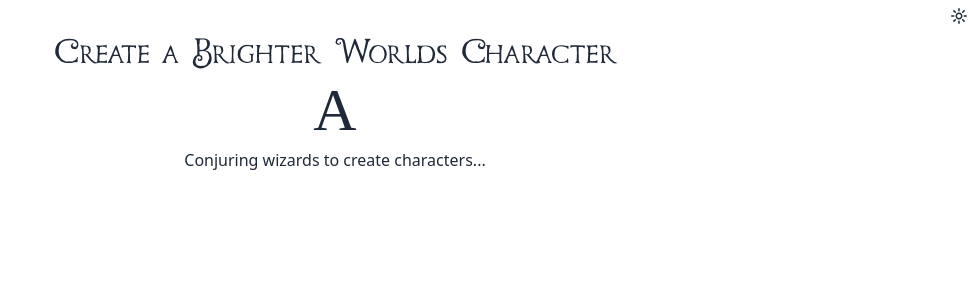
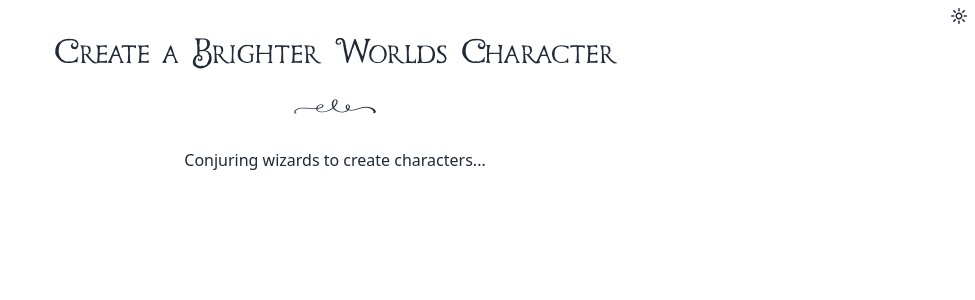
Before and after one commit to ttrpgtools/brighter-worlds, a SvelteKit app: page /character/new in a window 1280 px wide. Shown: the top 300 px of the page, without its empty margins (305-1280 px from the left). Built offline with nearby package versions, Linux system fonts and the light colour scheme.

Commit message:
Font and UI tweaks

```diff
--- a/src/app.postcss
+++ b/src/app.postcss
@@ -3,6 +3,14 @@
     font-family: 'Ander Brush';
     src: local('Ander Brush'),
          url('/fonts/ander-brush.woff');
+    font-weight: normal;
+    font-style: normal;
+}
+
+@font-face {
+    font-family: 'Ander Symbols';
+    src: local('Ander Symbols'),
+         url('/fonts/ander-symbols.woff');
     font-weight: normal;
     font-style: normal;
 }
--- a/src/routes/+page.svelte
+++ b/src/routes/+page.svelte
@@ -2,8 +2,8 @@
   <title>Brighter Worlds Tools</title>
 </svelte:head>
 <main class="p-8 flex flex-col items-center justify-center gap-2 min-h-screen">
-  <h2 class="font-title text-4xl">Welcome to</h2>
-  <h1 class="font-title text-6xl"><a href="https://brighterworldsrpg.com" class="text-purple-700 dark:text-purple-300">Brighter Worlds</a></h1>
+  <h2 class="font-title text-4xl text-center">Welcome to</h2>
+  <h1 class="font-title text-6xl text-center"><a href="https://brighterworldsrpg.com" class="text-purple-700 dark:text-purple-300">Brighter Worlds</a></h1>
   <div class="font-symbol text-6xl">A</div>
   <a href="/character/new" class="font-subtitle text-2xl rounded-full bg-purple-300 dark:bg-purple-700 hover:bg-purple-200 dark:hover:bg-purple-800  text-purple-900 dark:text-purple-100 px-6 pb-2 pt-2.5">Create A Character</a>
   <a href="/character" class="font-subtitle text-2xl rounded-full bg-purple-300 dark:bg-purple-700 hover:bg-purple-200 dark:hover:bg-purple-800  text-purple-900 dark:text-purple-100 px-6 pb-2 pt-2.5">Character Sheet</a>
--- a/src/routes/character/+page.svelte
+++ b/src/routes/character/+page.svelte
@@ -10,11 +10,11 @@
       <span class="block font-symbol text-6xl h-4 relative -top-6 text-purple-500">j</span>
     </div>
     <div class="relative md:col-span-2 flex-1 bg-white dark:bg-gray-900 p-0 shadow-xl dark:shadow-purple-400/20 ring-1 ring-gray-900/5 rounded-lg flex flex-row gap-4 items-end">
-      <div class="flex-1 flex-grow">
-        <input type="text" class="w-full border-0 dark:bg-gray-900 placeholder-shown:bg-gray-100 dark:placeholder-shown:bg-black focus:border-purple-600 focus:ring-0 font-title text-3xl p-4 rounded-l-lg" placeholder="Name" value="Choppy Pete">
+      <div class="flex-1 flex-grow h-full w-3/4">
+        <input type="text" class="w-full border-0 dark:bg-gray-900 placeholder-shown:bg-gray-100 dark:placeholder-shown:bg-black focus:border-purple-600 focus:ring-0 font-title text-3xl p-4 rounded-l-lg h-full" placeholder="Name" value="Choppy Pete">
       </div>
-      <div class="h-full">
-        <input type="text" class="border-0 w-full dark:bg-gray-900 placeholder-shown:bg-gray-100 dark:placeholder-shown:bg-black focus:border-purple-600 focus:ring-0 font-title text-2xl p-4 rounded-r-lg h-full" placeholder="Pronouns" value="he/them">
+      <div class="h-full w-1/4 min-w-[8.125rem]">
+        <input type="text" class="border-0 w-full  dark:bg-gray-900 placeholder-shown:bg-gray-100 dark:placeholder-shown:bg-black focus:border-purple-600 focus:ring-0 font-title text-2xl p-4 rounded-r-lg h-full" placeholder="Pronouns" value="he/them">
       </div>
     </div>
     <div class="relative overflow-hidden rounded-lg bg-white shadow-xl dark:bg-gray-900 dark:shadow-purple-400/20 ring-1 ring-gray-900/5  flex flex-col gap-6">
--- a/src/routes/character/new/+page.svelte
+++ b/src/routes/character/new/+page.svelte
@@ -2,9 +2,9 @@
   <title>Create a Brighter Worlds character</title>
 </svelte:head>
 <main class="p-8 flex flex-col items-center gap-2 min-h-screen">
-  <h2 class="font-title text-4xl">Create a Brighter Worlds Character</h2>
+  <h2 class="font-title text-4xl text-center">Create a Brighter Worlds Character</h2>
   <div class="font-symbol text-6xl">A</div>
-  <p>
+  <p class="text-center">
     Conjuring wizards to create characters...
   </p>
 </main>
```
Also changed, not shown: static/fonts/ander-symbols.woff (added).
